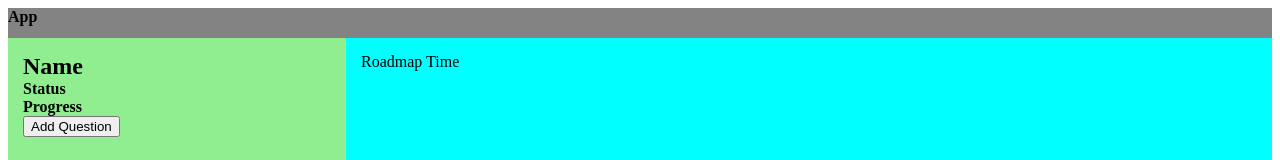
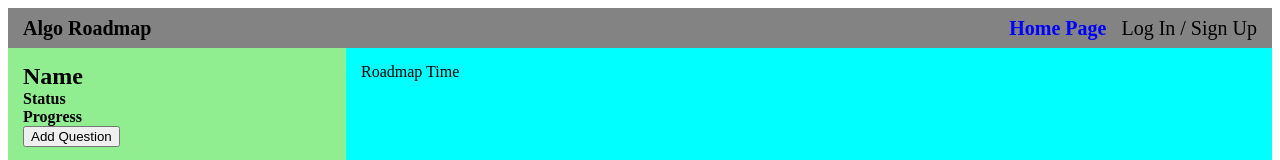
Before and after one commit to FullstackAlgos/Algo-Roadmap, a React app: page / in a window 1280 px wide. Shown: the top 160 px of the page. Built offline with nearby package versions, Linux system fonts and the light colour scheme; no server answers.

Commit message:
created navbar for homepage and auth links and UI

```diff
--- a/client/components/App.js
+++ b/client/components/App.js
@@ -2,7 +2,6 @@ import React, { Component } from "react";
 
 import NavBar from "./Global/NavBar";
 import QuestionForm from "./User/QuestionForm";
-import HomePage from "./Global/HomePage";
 import Routes from "./Routes";
 
 class App extends Component {
@@ -22,7 +21,6 @@ class App extends Component {
       <div className="fullAppDiv">
         <NavBar />
 
-        {/* <HomePage formFlip={this.showFormFlip} /> */}
         <Routes formFlip={this.showFormFlip} />
 
         {this.state.showForm ? (
--- a/client/components/Global/NavBar.js
+++ b/client/components/Global/NavBar.js
@@ -13,7 +13,41 @@ class NavBar extends Component {
 
     return (
       <div className="navBarDiv">
-        <h4>App</h4>
+        <div className="navBarLeftDiv">
+          <h4 className="navBarText">Algo Roadmap</h4>
+        </div>
+
+        <div className="navBarRightDiv">
+          <NavLink
+            to="/"
+            className="linkText navBarLink"
+            activeClassName="selectedNavLink"
+            exact
+          >
+            Home Page
+          </NavLink>
+
+          {userId ? (
+            <a
+              href="#"
+              onClick={this.loggingOut}
+              className="linkText navBarLink"
+            >
+              Logout
+            </a>
+          ) : (
+            <>
+              <NavLink
+                to="/SignIn"
+                className="linkText navBarLink"
+                activeClassName="selectedNavLink"
+                exact
+              >
+                Log In / Sign Up
+              </NavLink>
+            </>
+          )}
+        </div>
       </div>
     );
   }
--- a/client/components/Routes.js
+++ b/client/components/Routes.js
@@ -21,8 +21,16 @@ class Routes extends Component {
           path="/"
           render={props => <HomePage {...props} formFlip={formFlip} />}
         />
-        <Route exact path="/LogIn" component={Login} />
-        <Route exact path="/SignUp" component={Signup} />
+
+        <Route
+          path="/SignIn"
+          render={() => (
+            <div className="signInFullDiv">
+              <Login />
+              <Signup />
+            </div>
+          )}
+        />
       </Switch>
     );
   }
--- a/public/style.css
+++ b/public/style.css
@@ -11,14 +11,18 @@ h4 {
   margin: 0;
 }
 
+.linkText {
+  text-decoration: none;
+  color: black;
+}
+
+.linkText:hover {
+  text-decoration: underline;
+}
+
 /* ----------------------- MAIN APP ----------------------- */
 .fullAppDiv {
   position: relative;
-}
-
-.navBarDiv {
-  background-color: rgba(100, 100, 100, 0.8);
-  height: 30px;
 }
 
 .belowNavDiv {
@@ -28,6 +32,26 @@ h4 {
 .rightContentDiv {
   display: flex;
   flex-direction: column;
+}
+
+/* ----------------------- NAV BAR ----------------------- */
+.navBarDiv {
+  display: flex;
+  justify-content: space-between;
+  align-items: center;
+  background-color: rgba(100, 100, 100, 0.8);
+  height: 40px;
+  padding: 0 15px;
+  font-size: 20px;
+}
+
+.navBarLink {
+  margin-left: 15px;
+}
+
+.selectedNavLink {
+  color: blue;
+  font-weight: bold;
 }
 
 /* ----------------------- USER ----------------------- */
@@ -70,6 +94,11 @@ h4 {
 .questForm {
   display: flex;
   flex-direction: column;
+  align-items: center;
+  padding: 15px;
+  background-color: gray;
+  border-radius: 5px;
+  width: 300px;
 }
 
 .questLabels {
@@ -85,6 +114,7 @@ h4 {
 .questBtnDiv {
   display: flex;
   justify-content: space-between;
+  width: 80%;
 }
 
 .questBtn {
```
